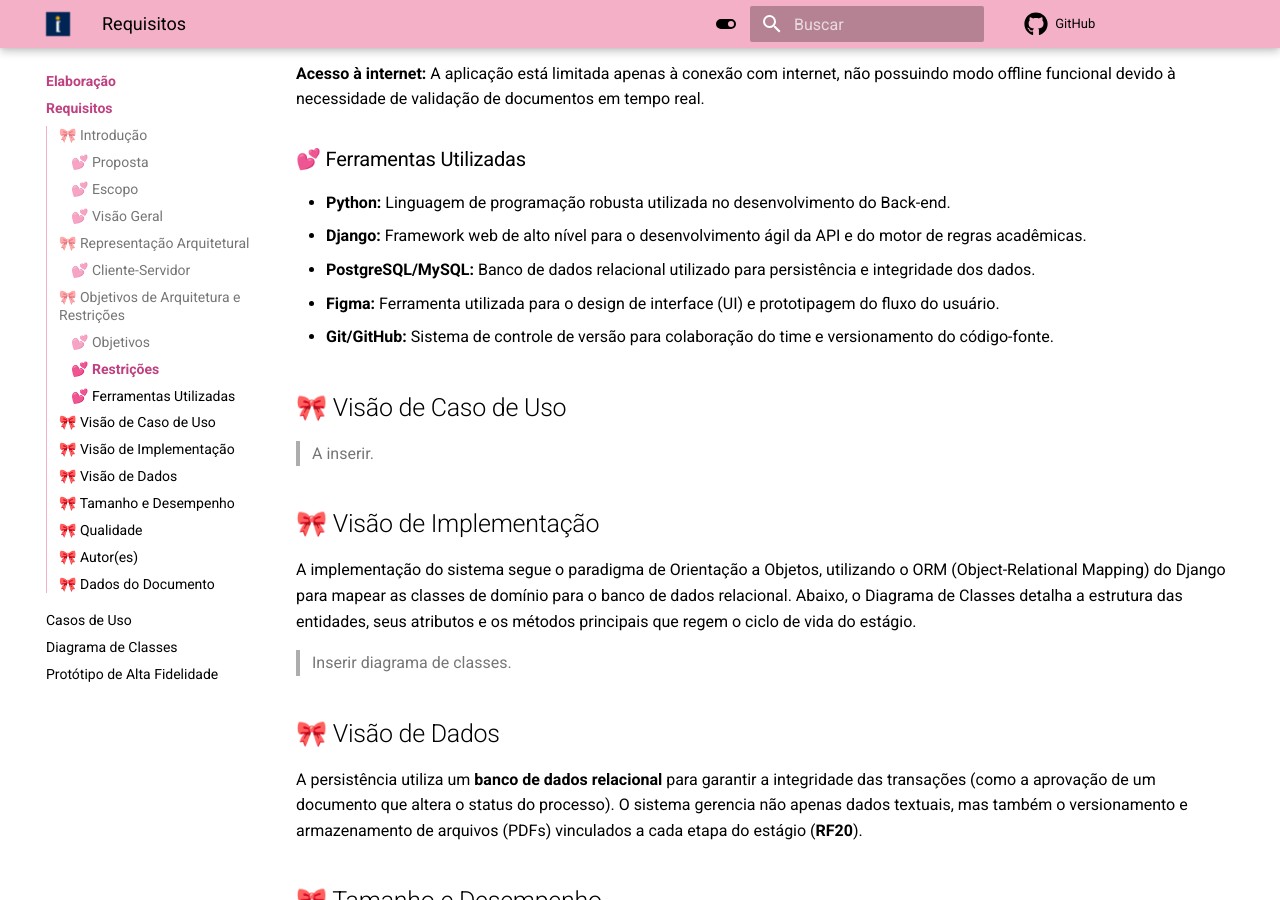
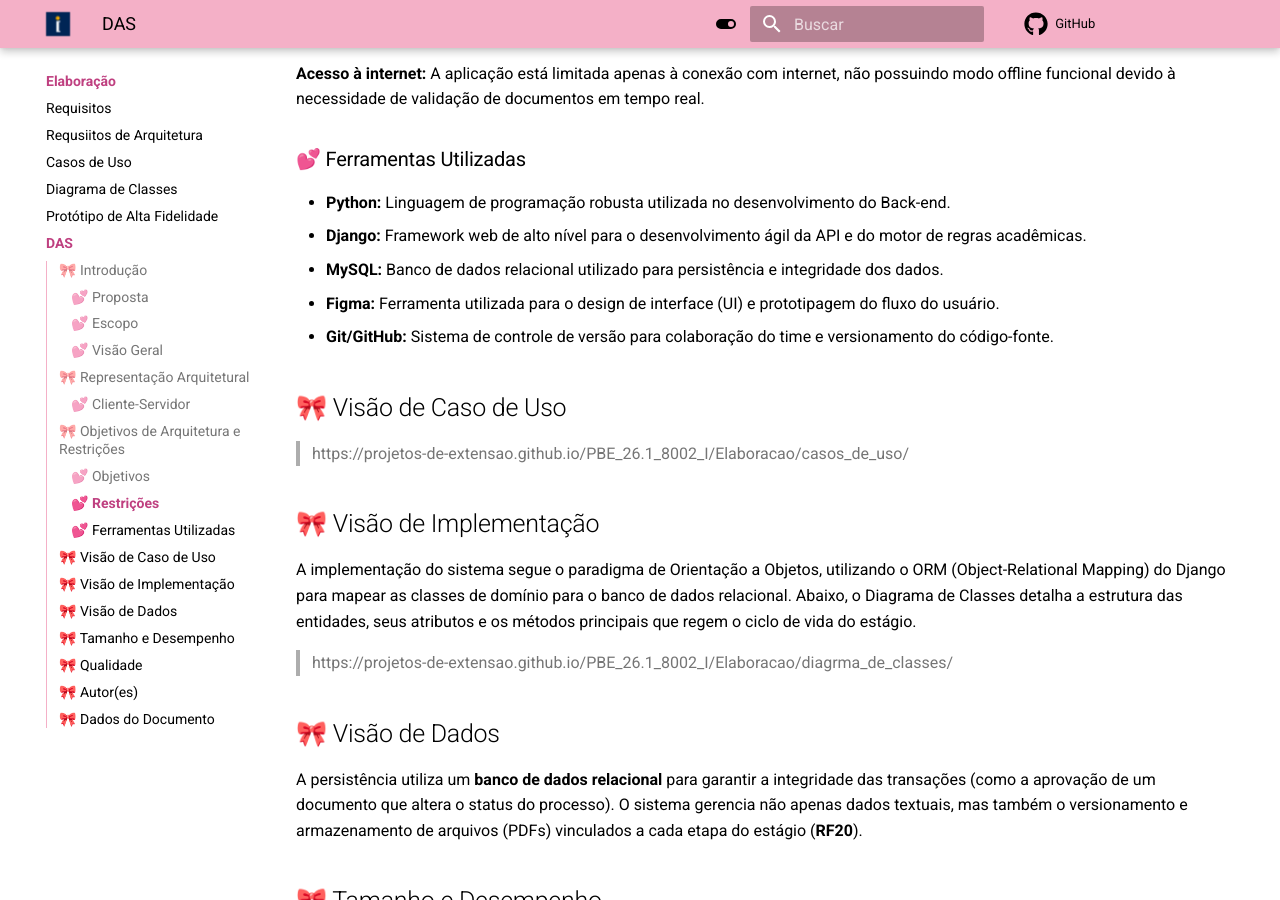
Before and after one commit to Projetos-de-Extensao/PBE_26.1_8002_I, an MkDocs documentation site: the page built from docs/Elaboracao/das.md, in a window 1280 px wide and 900 px high, scrolled down 2732 px. Built offline with MkDocs 1.6.1 and Material for MkDocs 9.7.7, drawn with Linux system fonts in a browser that asks for light colours; comment, search, counter and statistics services are not loaded.

Commit message:
Adicionados os docs de requisitos ao yml e ajustes finos no DAS

```diff
--- a/docs/Elaboracao/das.md
+++ b/docs/Elaboracao/das.md
@@ -75,19 +75,19 @@ O sistema utiliza o modelo Cliente-Servidor, onde o processamento é distribuíd
 
 - **Python:** Linguagem de programação robusta utilizada no desenvolvimento do Back-end.
 - **Django:** Framework web de alto nível para o desenvolvimento ágil da API e do motor de regras acadêmicas.
-- **PostgreSQL/MySQL:** Banco de dados relacional utilizado para persistência e integridade dos dados.
+- **MySQL:** Banco de dados relacional utilizado para persistência e integridade dos dados.
 - **Figma:** Ferramenta utilizada para o design de interface (UI) e prototipagem do fluxo do usuário.
 - **Git/GitHub:** Sistema de controle de versão para colaboração do time e versionamento do código-fonte.
 
 ## 🎀 Visão de Caso de Uso
 
-> A inserir.
+> https://projetos-de-extensao.github.io/PBE_26.1_8002_I/Elaboracao/casos_de_uso/
 
 ## 🎀 Visão de Implementação
 
 A implementação do sistema segue o paradigma de Orientação a Objetos, utilizando o ORM (Object-Relational Mapping) do Django para mapear as classes de domínio para o banco de dados relacional. Abaixo, o Diagrama de Classes detalha a estrutura das entidades, seus atributos e os métodos principais que regem o ciclo de vida do estágio.
 
-> Inserir diagrama de classes.
+> https://projetos-de-extensao.github.io/PBE_26.1_8002_I/Elaboracao/diagrma_de_classes/
 
 ## 🎀 Visão de Dados
 
--- a/mkdocs.yml
+++ b/mkdocs.yml
@@ -21,10 +21,12 @@ nav:
       - Prototipagem Baixa Fidelidade: Iniciacao/prototipo_baixa_fidelidade.md
   - Elaboração:
       - Index: Elaboracao/index.md
-      - Requisitos: Elaboracao/das.md
+      - Requisitos: Elaboracao/Requisitos/Requisitos-Gerais.md
+      - Requsiitos de Arquitetura: Elaboracao/Requisitos/Requisitos-ArqteUrb.md
       - Casos de Uso: Elaboracao/casos_de_uso.md
       - Diagrama de Classes: Elaboracao/diagrma_de_classes.md
       - Protótipo de Alta Fidelidade: Elaboracao/prototipo_alta_fidelidade.md
+      - DAS: Elaboracao/das.md
   - Construção:
       - Index: Construcao/index.md
       - Git Issues: Construcao/git_issues.md
```
Also changed, not shown: docs/Elaboracao/Requisitos/Requisitos-ArqteUrb.md (renamed from docs/Elaboracao/Requisitos-ArqteUrb.md), docs/Elaboracao/Requisitos/Requisitos-Gerais.md (renamed from docs/Elaboracao/Requisitos-Gerais.md).
